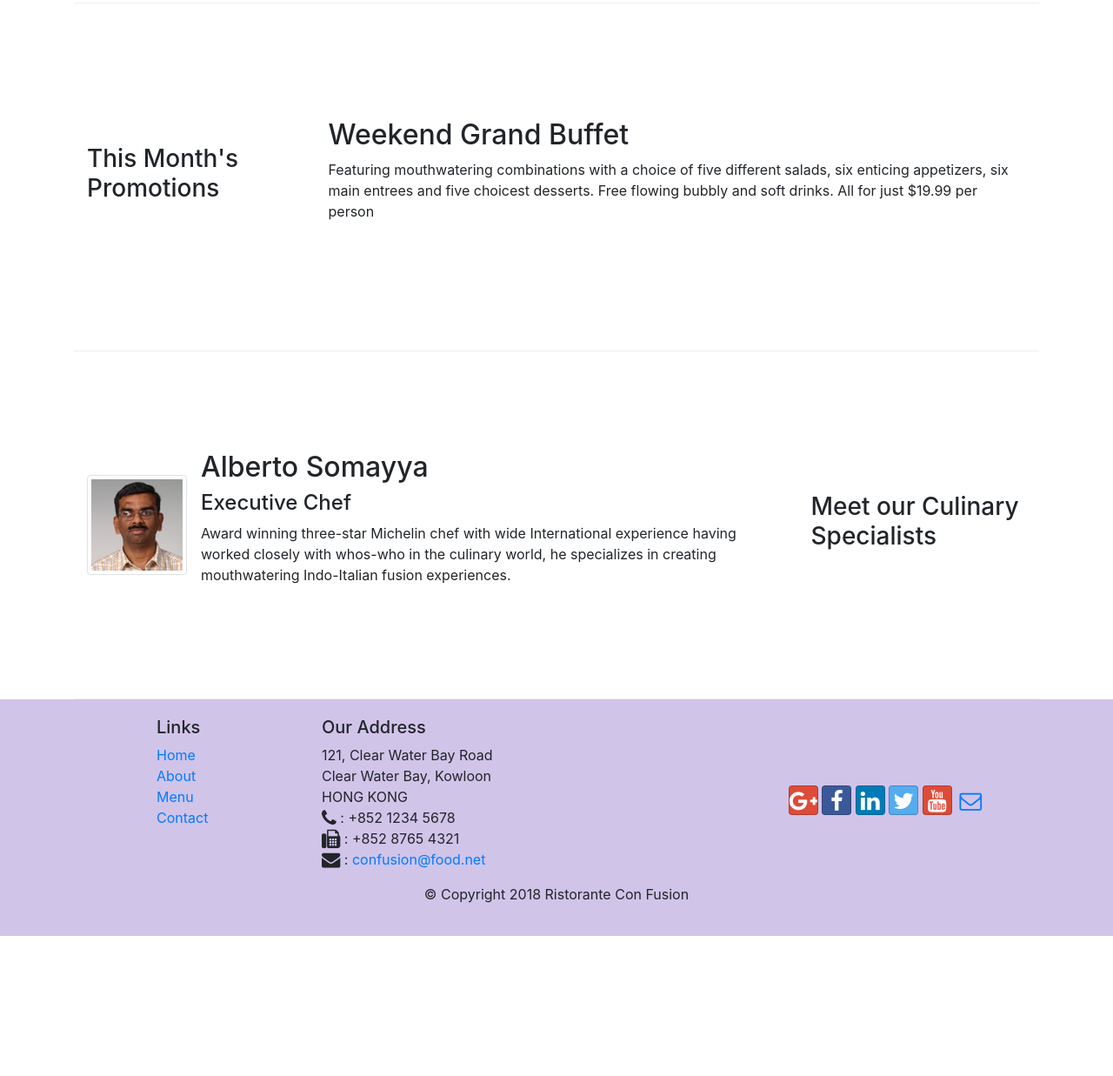
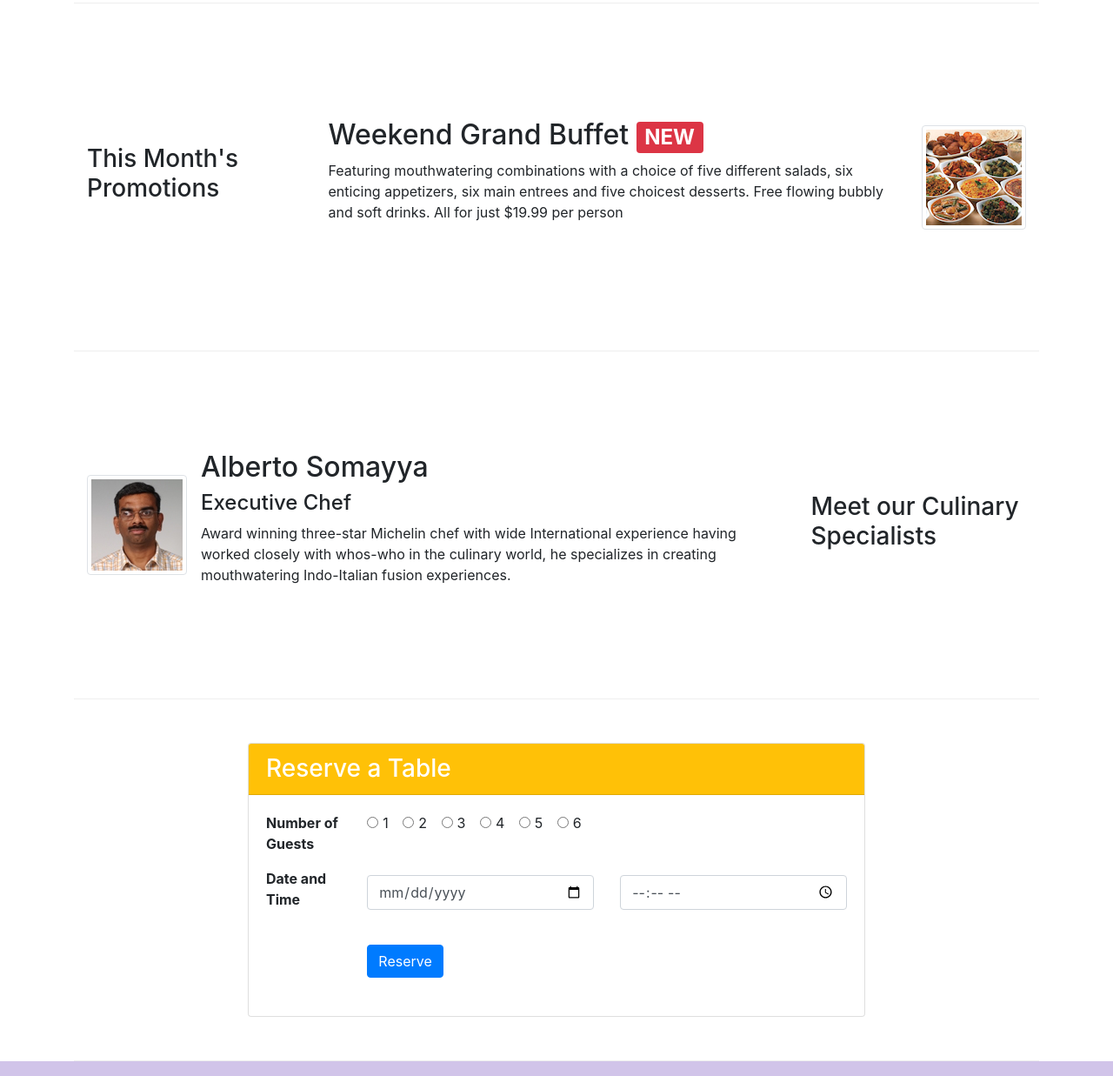
Before and after one commit to AshenShalitha/conFusion, a website: page index.html in a window 1280 px wide. Shown: the part 680-1917 px from the top of the page at 87% size. Before the commit the page ends 1756 px from the top, so only its background shows below. Drawn offline with nearby package versions, Linux system fonts and the light colour scheme.

Commit message:
Assignment 2

```diff
--- a/index.html
+++ b/index.html
@@ -49,14 +49,17 @@
     </nav>
     <header class="jumbotron">
         <div class="container">
-            <div class="row row-header">
-                <div class="col-12 col-sm-6">
+            <div class="row row-header align-items-center">
+                <div class="col-12 col-md-6">
                     <h1>Ristorante con Fusion</h1>
                     <p>We take inspiration from the World's best cuisines, and create a unique fusion experience. Our lipsmacking
                         creations will tickle your culinary senses!</p>
                 </div>
-                <div class="col-12 col-sm align-self-center">
+                <div class="col-md-3 col-12 align-self-center">
                     <img src="img/logo.png" class="img-fluid">
+                </div>
+                <div class=" col-md-3 col-12 mt-2">
+                    <a href="#card" class="btn btn-warning btn-sm btn-block" role="button"><h5>Reserve Table</h5></a>
                 </div>
             </div>
         </div>
@@ -71,7 +74,10 @@
                 <div class="media">
                     <img class="d-flex mr-3 img-thumbnail align-self-center" src="img/uthappizza.png" alt="uthappizza">
                     <div class="media-body">
-                        <h2 class="mt-0">Uthappizza<span class="badge badge-danger">HOT</span><span class="badge badge-pill badge-secondary">$4.99</span></h2>
+                        <h2 class="mt-0">Uthappizza
+                            <span class="badge badge-danger">HOT</span>
+                            <span class="badge badge-pill badge-secondary">$4.99</span>
+                        </h2>
                         <p>A unique combination of Indian Uthappam (pancake) and Italian pizza, topped with Cerignola olives,
                             ripe vine cherry tomatoes, Vidalia onion, Guntur chillies and Buffalo Paneer.</p>
                     </div>
@@ -85,10 +91,17 @@
                 <h3>This Month's Promotions</h3>
             </div>
             <div class="col col-sm col-md">
-                <h2>Weekend Grand Buffet</h2>
-                <p>Featuring mouthwatering combinations with a choice of five different salads, six enticing appetizers, six
-                    main entrees and five choicest desserts. Free flowing bubbly and soft drinks. All for just $19.99 per
-                    person </p>
+                <div class="media">
+                    <div class="media-body">
+                        <h2 class="mt-0">Weekend Grand Buffet
+                            <span class="badge badge-danger">NEW</span>
+                        </h2>
+                        <p>Featuring mouthwatering combinations with a choice of five different salads, six enticing appetizers,
+                            six main entrees and five choicest desserts. Free flowing bubbly and soft drinks. All for just
+                            $19.99 per person </p>
+                    </div>
+                    <img class="d-flex align-self-center ml-3 img-thumbnail" src="img/buffet.png" alt="buffet">
+                </div>
             </div>
         </div>
 
@@ -107,6 +120,71 @@
                             experiences. </p>
                     </div>
                 </div>
+
+            </div>
+        </div>
+        <div class="row row-content" id="card">
+            <div class="col-sm">
+
+            </div>
+            <div class="col-12 col-sm-8">
+                <div class="card">
+                    <h3 class="card-header bg-warning text-white">Reserve a Table</h3>
+                    <div class="card-body">
+                        <dl class="row">
+                            <dt class="col-lg-2 col-12">Number of Guests</dt>
+                            <dd class="col-lg-10 col-12">
+                                <div class="form-check form-check-inline">
+                                    <input class="form-check-input" type="radio" name="inlineRadioOptions" id="inlineRadio1" value="option1">
+                                    <label class="form-check-label" for="inlineRadio1">1</label>
+                                </div>
+                                <div class="form-check form-check-inline">
+                                    <input class="form-check-input" type="radio" name="inlineRadioOptions" id="inlineRadio2" value="option2">
+                                    <label class="form-check-label" for="inlineRadio2">2</label>
+                                </div>
+                                <div class="form-check form-check-inline">
+                                    <input class="form-check-input" type="radio" name="inlineRadioOptions" id="inlineRadio3" value="option3">
+                                    <label class="form-check-label" for="inlineRadio3">3</label>
+                                </div>
+                                <div class="form-check form-check-inline">
+                                    <input class="form-check-input" type="radio" name="inlineRadioOptions" id="inlineRadio4" value="option4">
+                                    <label class="form-check-label" for="inlineRadio4">4</label>
+                                </div>
+                                <div class="form-check form-check-inline">
+                                    <input class="form-check-input" type="radio" name="inlineRadioOptions" id="inlineRadio5" value="option5">
+                                    <label class="form-check-label" for="inlineRadio5">5</label>
+                                </div>
+                                <div class="form-check form-check-inline">
+                                    <input class="form-check-input" type="radio" name="inlineRadioOptions" id="inlineRadio6" value="option6">
+                                    <label class="form-check-label" for="inlineRadio6">6</label>
+                                </div>
+                            </dd>
+                        </dl>
+                        <dl class="row">
+                            <dt class="col-lg-2 col-12">Date and Time</dt>
+                            <dd class="col-lg-10 col-12">
+                                <form>
+                                    <div class="row form-group">
+                                        <div class="col mt-2">
+                                            <input type="date" class="form-control" id="date" name="date" placeholder="Date">
+                                        </div>
+                                        <div class="col mt-2">
+                                            <input type="time" class="form-control" id="time" name="time" placeholder="Time">
+                                        </div>
+                                    </div>
+                                </form>
+                            </dd>
+                        </dl>
+                        <dl class="row">
+                            <dt class="col-sm-2"></dt>
+                            <dd class="col-sm-10">
+                                <button type="button" class="btn btn-primary">Reserve</button>
+                            </dd>
+                        </dl>
+                    </div>
+                </div>
+            </div>
+            <div class="col-sm">
 
             </div>
         </div>
```
